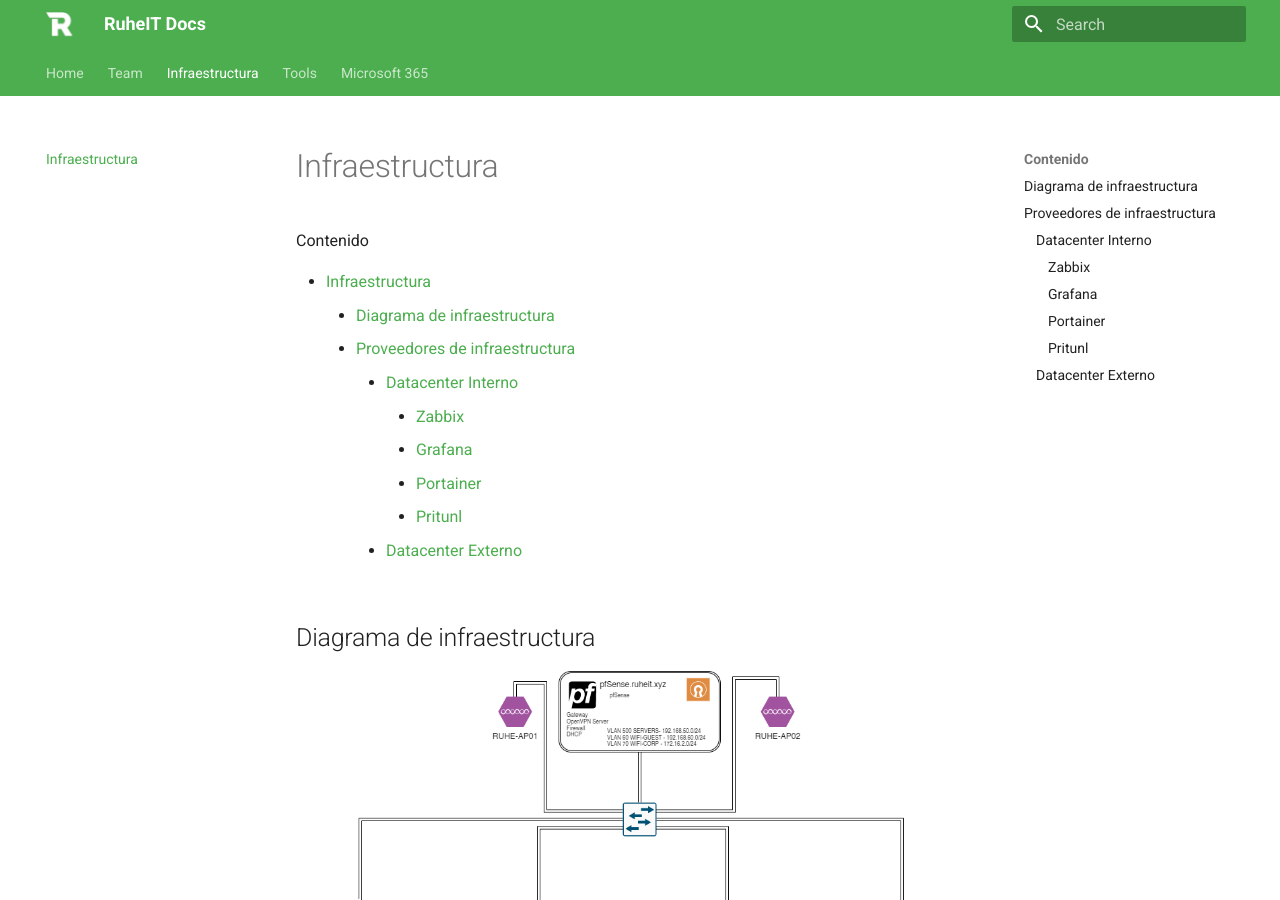
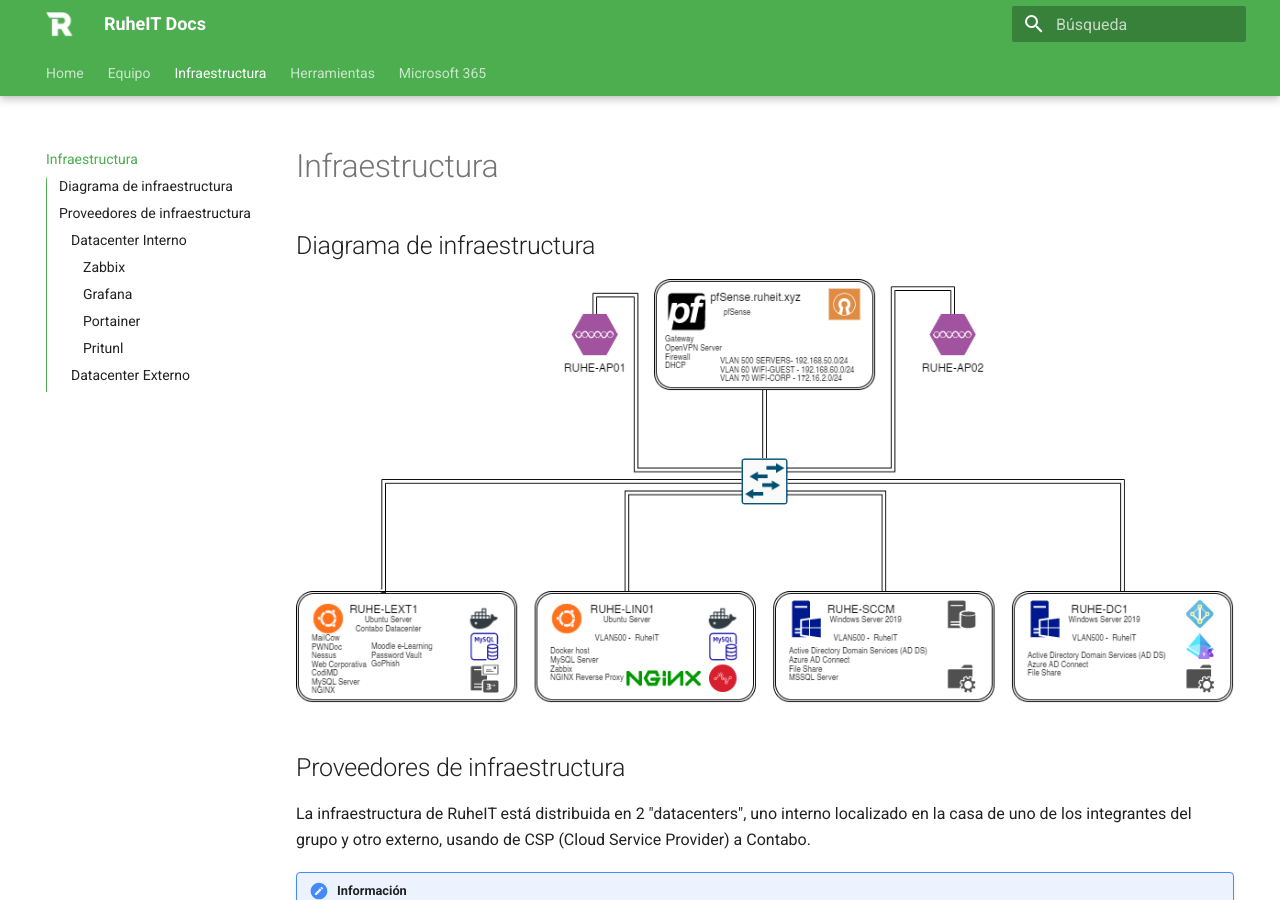
Before and after one commit to RuheIT/docs, an MkDocs documentation site: the page built from docs/infra.md, in a window 1280 px wide and 900 px high. Built offline with MkDocs 1.6.1 and Material for MkDocs 9.7.7, drawn with Linux system fonts in a browser that asks for light colours.

Commit message:
updated infra

```diff
--- a/mkdocs.yml
+++ b/mkdocs.yml
@@ -1,9 +1,14 @@
 site_name: RuheIT Docs
 theme:
   name: material
+  language: es
   features:
     - navigation.tabs
     - navigation.top
+    - navigation.tabs.sticky
+    - navigation.sections
+    - navigation.indexes
+    - toc.integrate
   palette:
     scheme: default
     primary: green
@@ -11,9 +16,9 @@
   favicon: assets/logo.png
 nav:
     - Home: index.md
-    - Team: team.md
+    - Equipo: equipo.md
     - Infraestructura: infra.md
-    - Tools: tools.md
+    - Herramientas: herramientas.md
     - Microsoft 365: microsoft365.md
 extra:
   analytics:
@@ -40,4 +45,17 @@
   - md_in_html
   - toc:
       title: Contenido
+  - pymdownx.highlight:
+      anchor_linenums: true
+  - pymdownx.inlinehilite
+  - pymdownx.snippets
+  - pymdownx.superfences
+  - pymdownx.critic
+  - pymdownx.caret
+  - pymdownx.keys
+  - pymdownx.mark
+  - pymdownx.tilde
+  - def_list
+  - pymdownx.tasklist:
+      custom_checkbox: true
 copyright: Copyright &copy; 2022 RuheIT
```
Also changed, not shown: docs/infra.md (+0 -2 lines), docs/equipo.md (renamed from docs/team.md), docs/herramientas.md (added), docs/tools.md (deleted).
